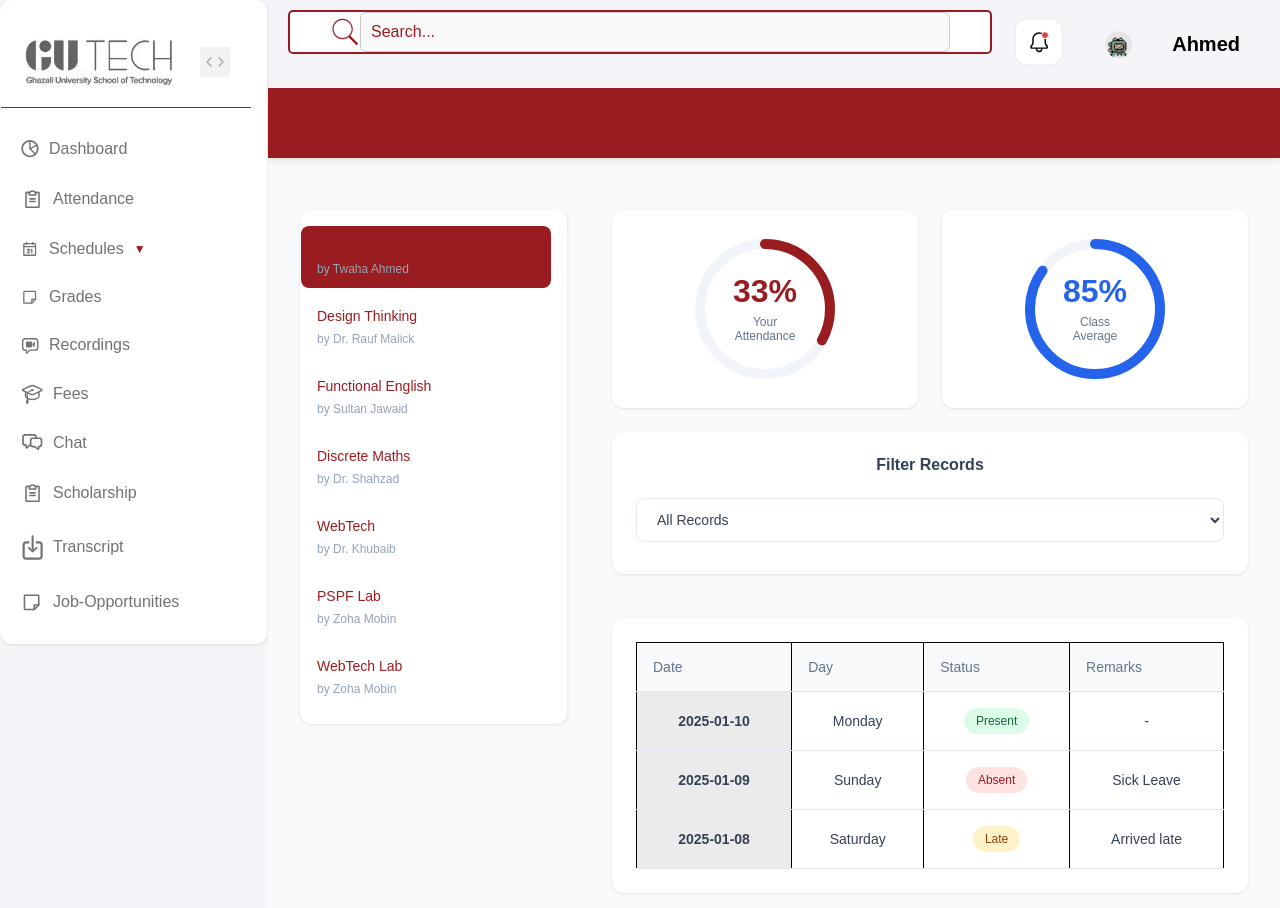
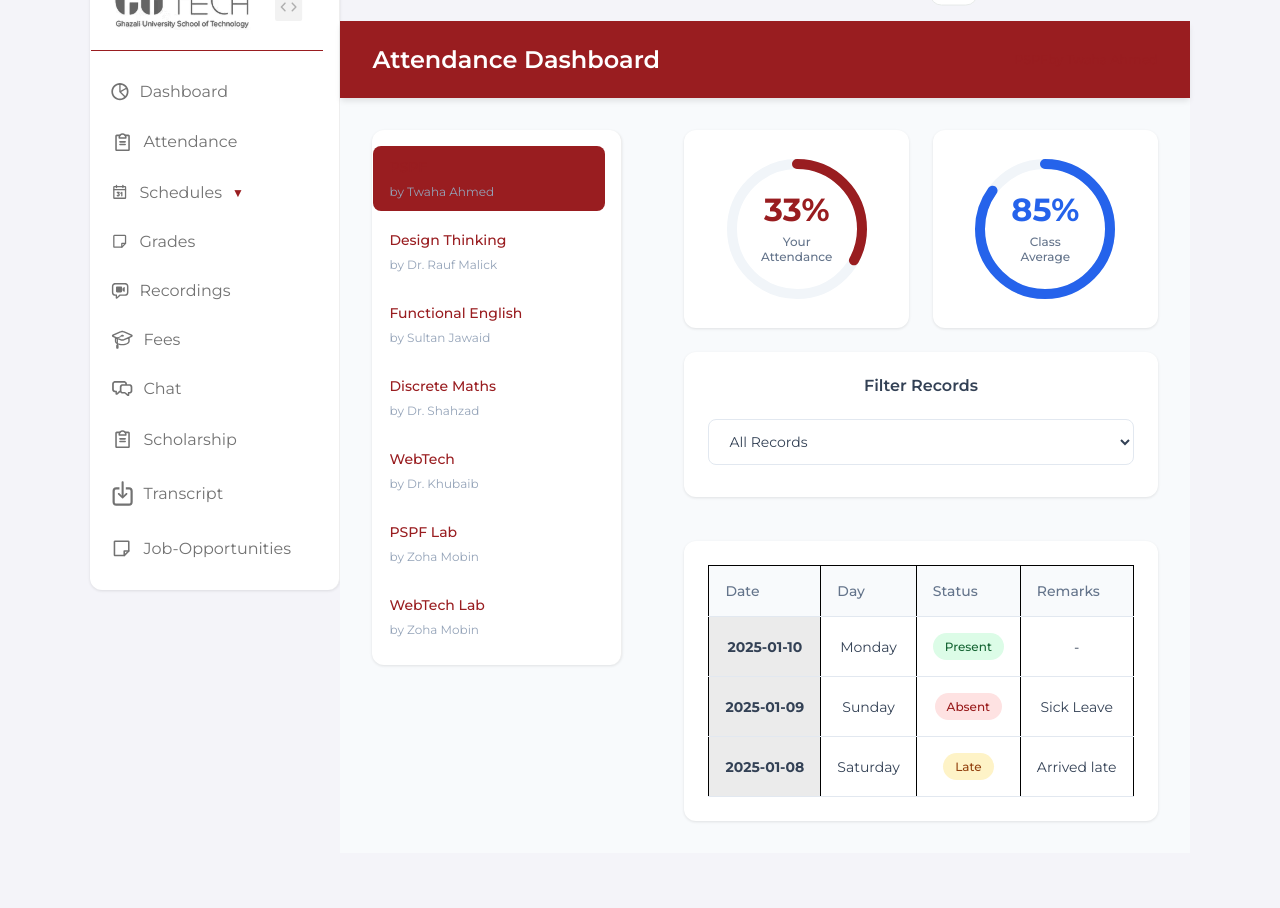
Before and after one commit to ZohaMobin/gutech-studentportal, a React (Create React App) app: page /Attendance in a window 1280 px wide. Shown: the top 908 px of the page. After the commit the page ends 853 px from the top, so only its background shows below. Built offline with nearby package versions, Linux system fonts and the light colour scheme.

Commit message:
Fixing app structure

```diff
--- a/src/App.js
+++ b/src/App.js
@@ -1,52 +1,19 @@
 import "./App.css";
 import { BrowserRouter as Router, Routes, Route } from "react-router-dom";
-import Sidebar from "../src/Pages/Sidebar/sidebar/index";
-import Dashboard from './Pages/dashboard/dashboard';
-import { Topbar } from "./Pages/topbar/topbar";
-import RecordingsPage from "./Components/Recordings/Recordings";
-import RecordingLinksPage from "./Components/Recordings/RecordingLinks";
-import ExamSchedule from "./Components/Exam Schedual/ExamSchedule";
-import EventSchedule from "./Pages/Event-Calender/Eventcalender";
-import Timetable from './Pages/Class Schedule/ClassSchedule';
-import Chat from "./Pages/Chat/Chat.js";
-import Transcript from './Pages/Transcript/Transcript.jsx';
-import ScholarshipPage from './Pages/Group5-JobOpportunities/Scholarship';
-import JobsAndBootcamps from './Pages/Group5-JobOpportunities/JobsAndBootcamps';
-import BootcampForm from './Pages/Group5-JobOpportunities/BootcampForm';
-import GradingPage from './Pages/Grading/Grading';
-import Fees from './Pages/Group1-Fees/Fees';
-import AddFee from './Pages/Group1-Fees/AddFee';
-import Attendance from './Pages/Attendance/Attendance';
-import "./Components/Exam Schedual/ExamSchedule.css";
+import AppLayout from "./AppLayout";
+import Signup from "./Pages/LoginSignUp/Signup.js";
+
 function App() {
   return (
     <Router>
       <div className="App">
-
-        <Sidebar />
-        <div className="mainContent ">
-          <Topbar />
-          <Routes>
-            <Route path="/" element={<Dashboard />} />
-            <Route path="/recordings" element={<RecordingsPage />} />
-            <Route path="/recording-links" element={<RecordingLinksPage />} />
-            <Route path="/exam-schedule" element={<ExamSchedule />} />
-            <Route path="/event-calender" element={<EventSchedule />} />
-            <Route path="/timetable" element={<Timetable />} />
-            <Route path="/chat" element={<Chat />} />
-            <Route path="/transcript" element={<Transcript />} />
-            <Route path="/scholarship" element={<ScholarshipPage />} />
-            <Route path="/jobs-and-bootcamps" element={<JobsAndBootcamps />} />
-            <Route path="/bootcamp-form" element={<BootcampForm />} />
-            <Route path="/Grading" element={< GradingPage />} />
-          <Route path="/fees" element={<Fees/>} />
-          <Route path='/add-fee' element={<AddFee/>}/>
-          <Route path="/Attendance" element={<Attendance />} />
-          </Routes>
-
-        </div>
+        <Routes>
+          <Route path="/" element={<Signup />} />
+          <Route path="/*" element={<AppLayout />} />
+        </Routes>
       </div>
     </Router>
   );
 }
+
 export default App;
--- /dev/null
+++ b/src/AppLayout.js
@@ -0,0 +1,48 @@
+import { Routes, Route } from "react-router-dom";
+import Sidebar from "./Pages/Sidebar/sidebar/index";
+import { Topbar } from "./Pages/topbar/topbar";
+import Dashboard from './Pages/dashboard/dashboard';
+import RecordingsPage from "./Components/Recordings/Recordings";
+import RecordingLinksPage from "./Components/Recordings/RecordingLinks";
+import ExamSchedule from "./Components/Exam Schedual/ExamSchedule";
+import EventSchedule from "./Pages/Event-Calender/Eventcalender";
+import Timetable from './Pages/Class Schedule/ClassSchedule';
+import Chat from "./Pages/Chat/Chat.js";
+import Transcript from './Pages/Transcript/Transcript.jsx';
+import ScholarshipPage from './Pages/Group5-JobOpportunities/Scholarship';
+import JobsAndBootcamps from './Pages/Group5-JobOpportunities/JobsAndBootcamps';
+import BootcampForm from './Pages/Group5-JobOpportunities/BootcampForm';
+import GradingPage from './Pages/Grading/Grading';
+import Fees from './Pages/Group1-Fees/Fees';
+import AddFee from './Pages/Group1-Fees/AddFee';
+import Attendance from './Pages/Attendance/Attendance';
+
+function AppLayout() {
+  return (
+    <>
+      <Sidebar />
+      <div className="mainContent">
+        <Topbar />
+        <Routes>
+          <Route path="/dashboard" element={<Dashboard />} />
+          <Route path="/recordings" element={<RecordingsPage />} />
+          <Route path="/recording-links" element={<RecordingLinksPage />} />
+          <Route path="/exam-schedule" element={<ExamSchedule />} />
+          <Route path="/event-calender" element={<EventSchedule />} />
+          <Route path="/timetable" element={<Timetable />} />
+          <Route path="/chat" element={<Chat />} />
+          <Route path="/transcript" element={<Transcript />} />
+          <Route path="/scholarship" element={<ScholarshipPage />} />
+          <Route path="/jobs-and-bootcamps" element={<JobsAndBootcamps />} />
+          <Route path="/bootcamp-form" element={<BootcampForm />} />
+          <Route path="/Grading" element={<GradingPage />} />
+          <Route path="/fees" element={<Fees />} />
+          <Route path='/add-fee' element={<AddFee />} />
+          <Route path="/Attendance" element={<Attendance />} />
+        </Routes>
+      </div>
+    </>
+  );
+}
+
+export default AppLayout;
```
